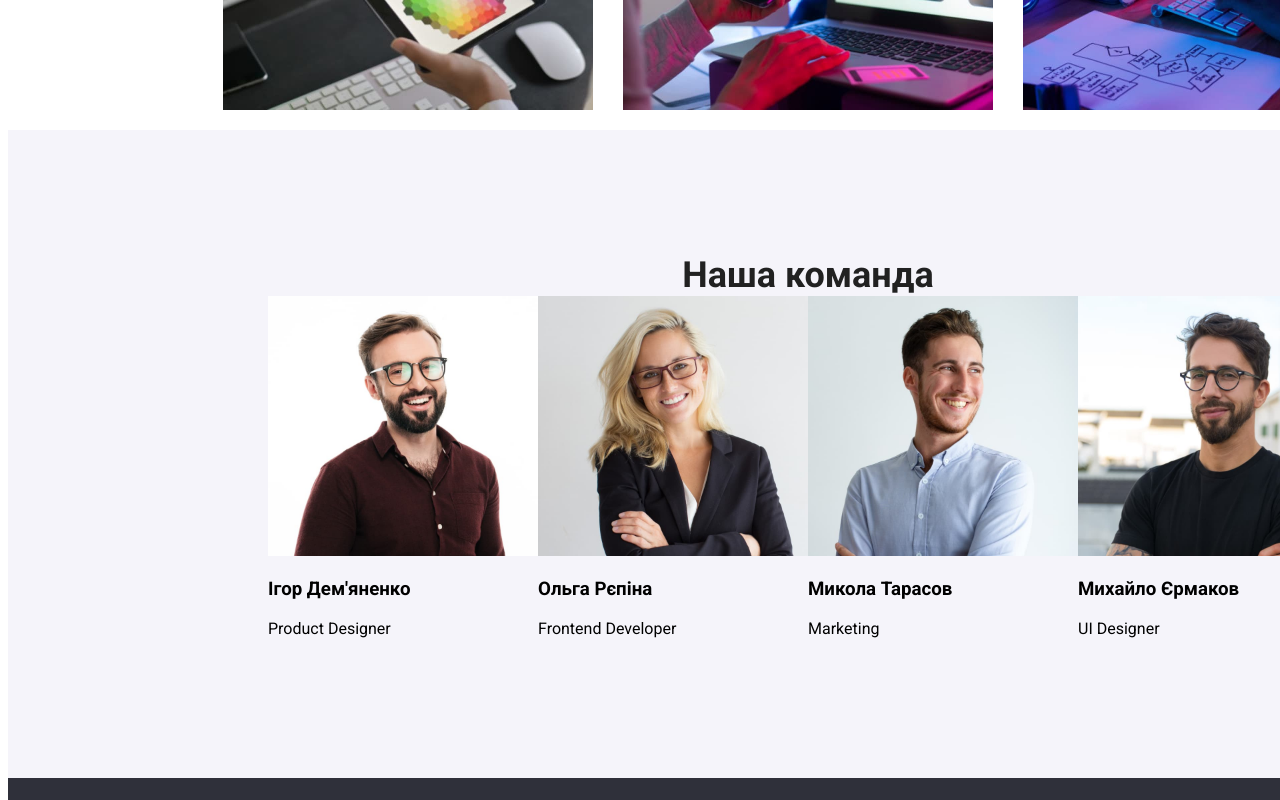
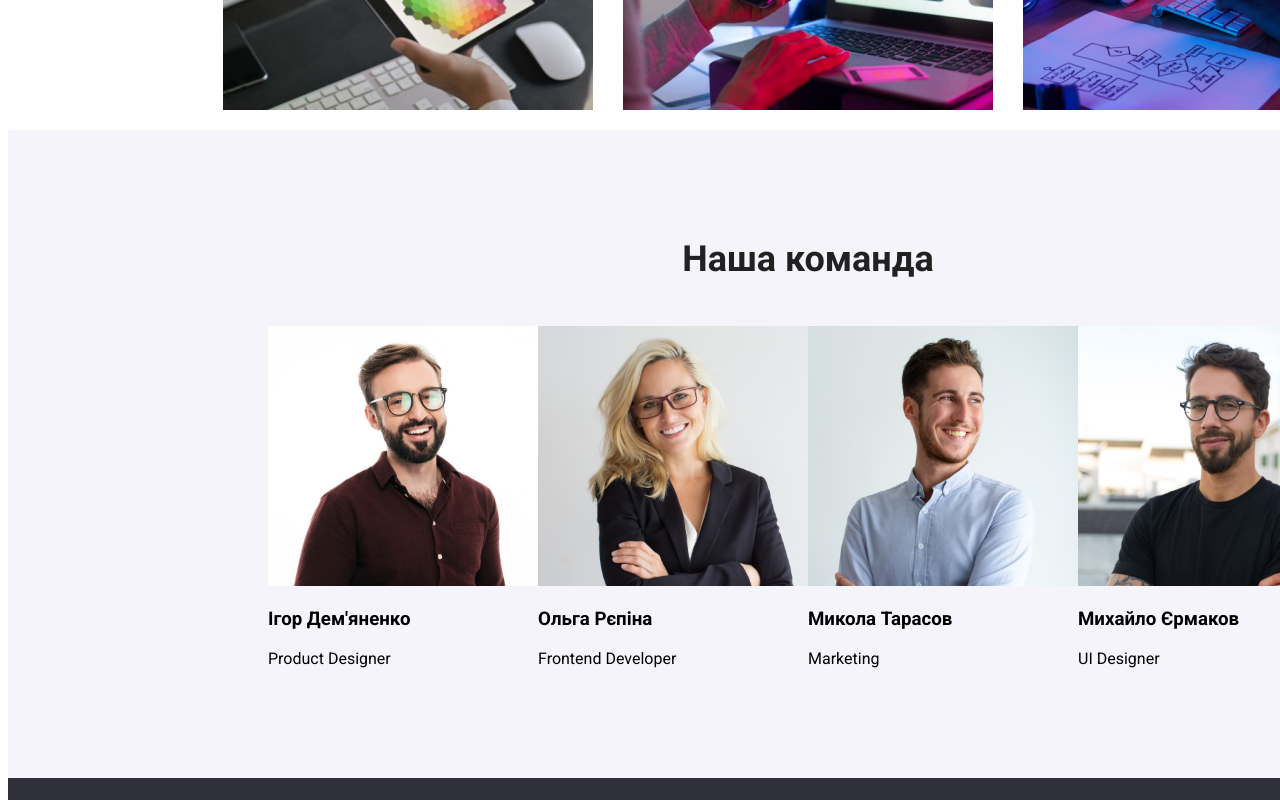
Before and after one commit to HutsulCoder/GoITFullStackDeveloper, a plain HTML site: page index.html in a window 1280 px wide. Shown: the part 1240-2040 px from the top of the page. Drawn offline with Linux system fonts and the light colour scheme.

Commit message:
added div

```diff
--- a/css/styles.css
+++ b/css/styles.css
@@ -170,7 +170,11 @@ button {
 /* ///// OUR TEAM ///// */
 
 .our-team {
+    height: 648px;
     background-color: #F5F4FA;
+}
+
+.our-team-div {
     height: 648px;
     display: flex;
     flex-direction: column;
@@ -188,6 +192,8 @@ button {
 .our-team-main {
     display: flex;
     justify-content: space-between;
+    align-items: center;
+    flex-direction: row;
 }
 
 /* ///// FOOTER ///// */
--- a/index.html
+++ b/index.html
@@ -69,8 +69,9 @@
             </div>
         </section>
         <section class="our-team">
-            <h2 class="all-margin">Наша команда</h2>
-            <ul class="our-team-main all-margin"> <!-- description on our team -->
+            <div class="all-margin our-team-div">
+                <h2>Наша команда</h2>
+                <ul class="our-team-main"> <!-- description on our team -->
                     <li class="our-team-main-member"> <!-- member card with photo and description -->
                             <img class="our-team-main-member-photo" src="images/igor.jpg" alt="Ігор Дем'яненко" width="270">
                             <h3 class="our-team-main-member-name">Ігор Дем'яненко</h3>
@@ -92,6 +93,7 @@
                             <p class="our-team-main-member-position">UI Designer</p>
                     </li>
                 </ul>
+            </div>
         </section>
     </main>
     <footer> <!-- logo, state, email, phone number -->
```
Lines whose indentation alone changed are shown as unchanged.
